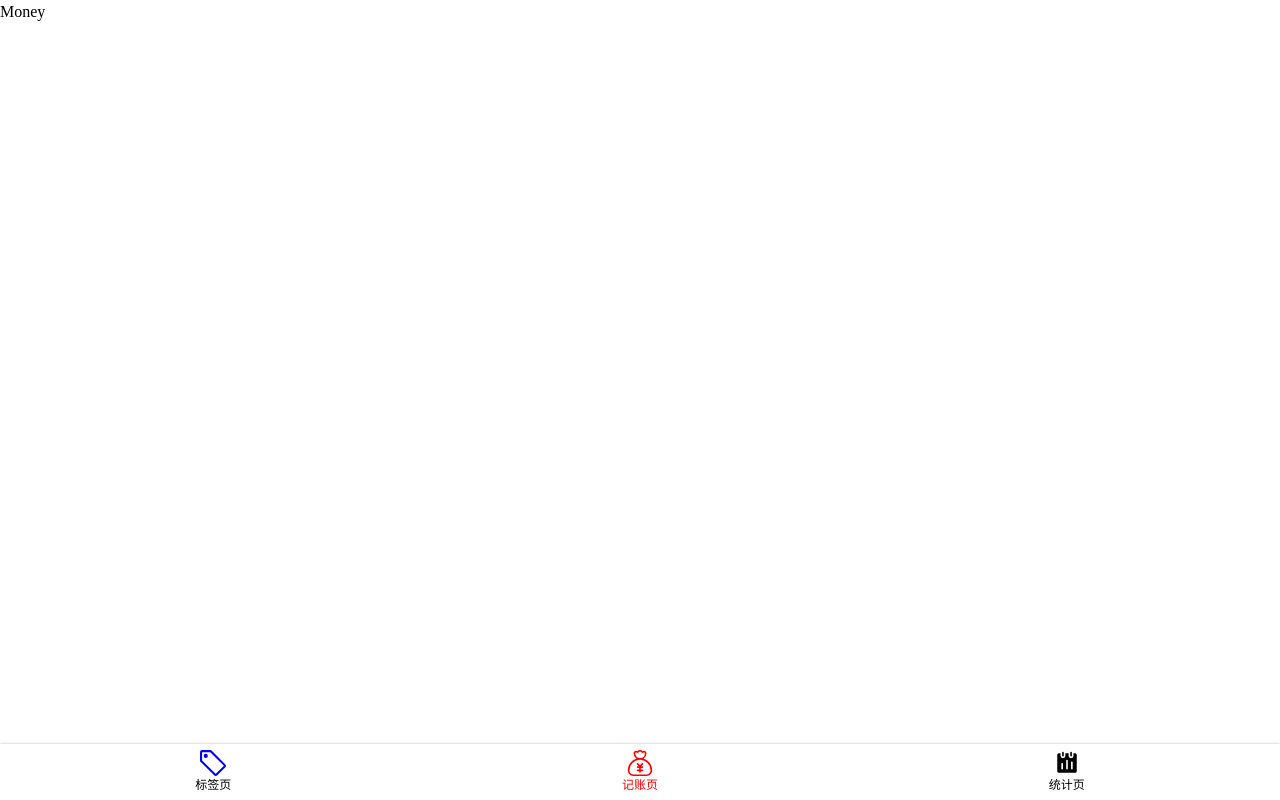
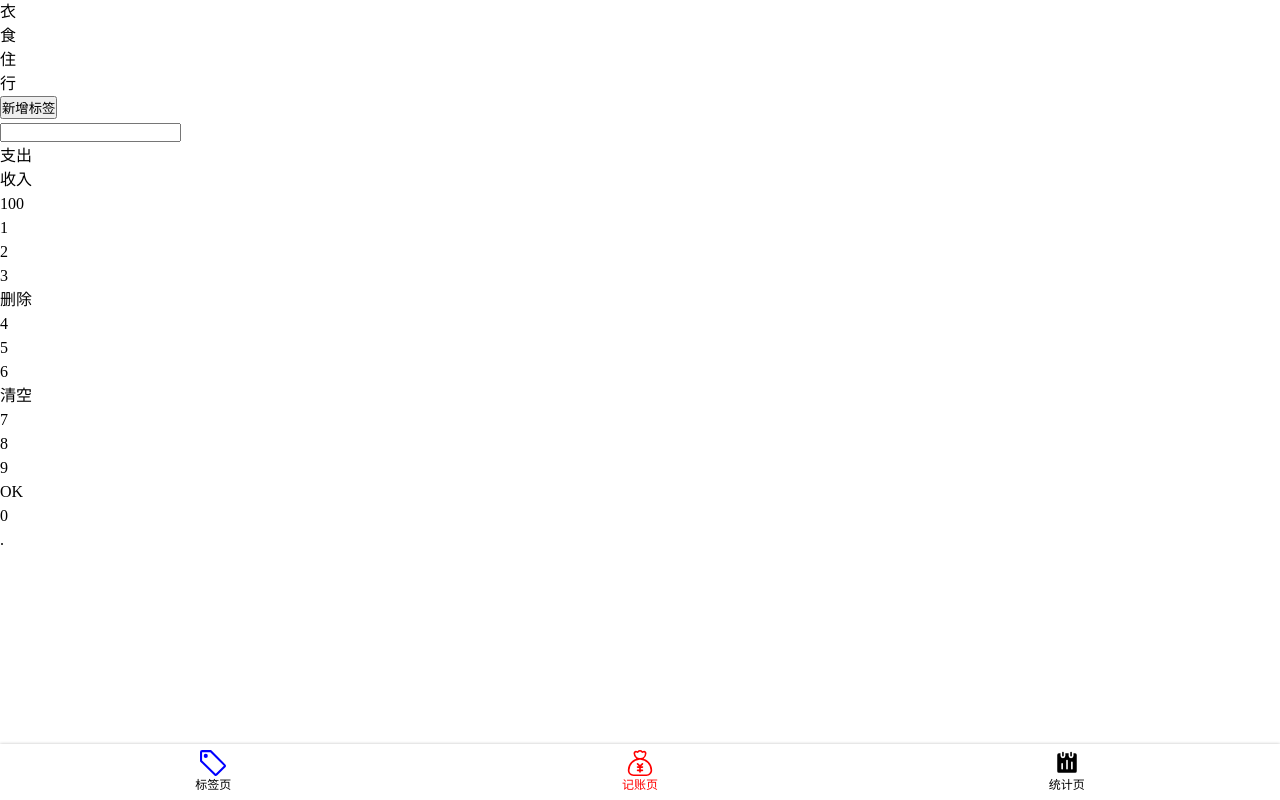
Before and after one commit to ioudan/morney-vue-code, a Vue app: page /#/money in a window 1280 px wide. Built offline with nearby package versions, Linux system fonts and the light colour scheme.

Commit message:
记账页HTML第一版

```diff
--- a/src/views/Money.vue
+++ b/src/views/Money.vue
@@ -1,7 +1,47 @@
 <template>
   <div>
     <Layout>
-      <span>Money</span>
+      <div class="tags">
+          <ul class="tag">
+            <li>衣</li>
+            <li>食</li>
+            <li>住</li>
+            <li>行</li>
+          </ul>
+        <button class="tag-add">新增标签</button>
+      </div>
+      <div class="notes">
+        <label class="note">
+          <input type="text">
+        </label>
+      </div>
+      <div class="types">
+        <ul>
+          <li>支出</li>
+          <li>收入</li>
+        </ul>
+      </div>
+      <div class="number-pad">
+        <div class="output">100</div>
+        <div class="pad">
+          <div>1</div>
+          <div>2</div>
+          <div>3</div>
+          <div>删除</div>
+          <div>4</div>
+          <div>5</div>
+          <div>6</div>
+          <div>清空</div>
+          <div>7</div>
+          <div>8</div>
+          <div>9</div>
+          <div>OK</div>
+          <div>0</div>
+          <div>.</div>
+        </div>
+
+      </div>
+
     </Layout>
   </div>
 </template>
```
